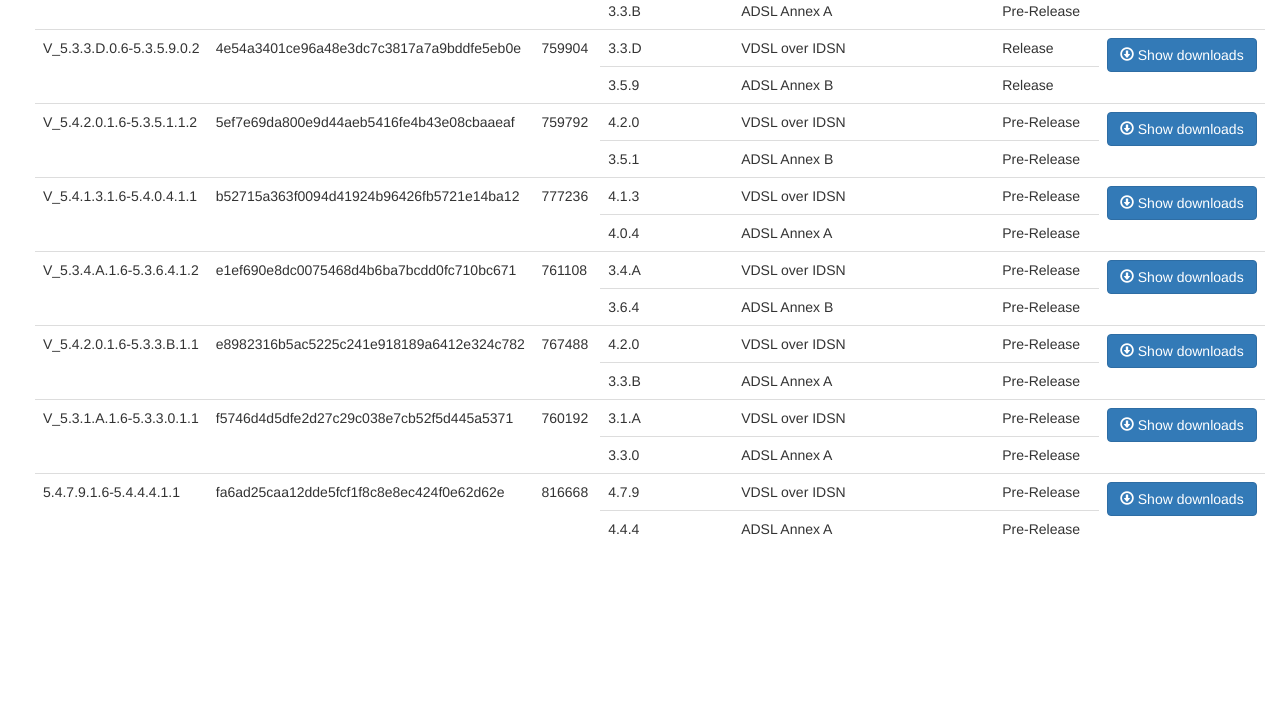
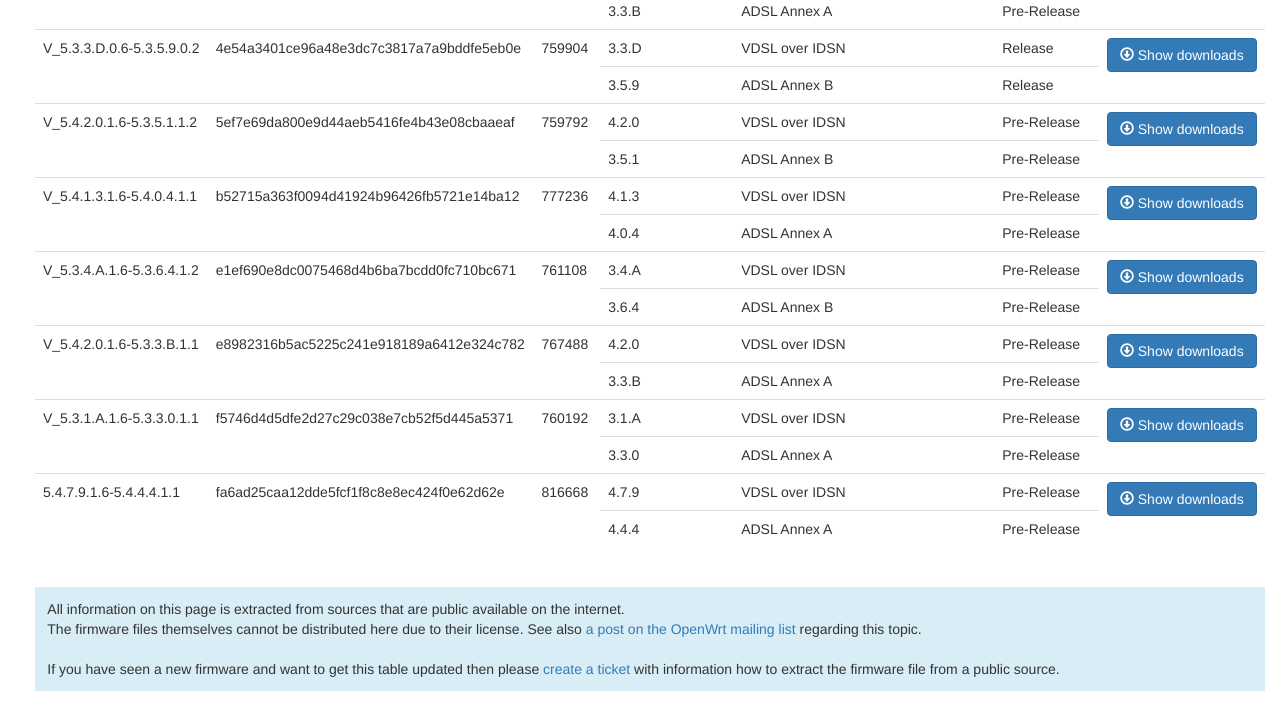
Before and after one commit to xdarklight/lantiq-xdsl-firmware-info, a Jekyll site: the page built from index.html, in a window 1280 px wide. Shown: the part 353-1054 px from the top of the page. Built offline with Jekyll 4.4.1, drawn with Linux system fonts in a browser that asks for light colours; nearby versions of some CDN libraries; before the commit the page ends 920 px from its top, so only the background shows below that.

Commit message:
Add license and "how to help" information.

```diff
--- a/index.html
+++ b/index.html
@@ -44,4 +44,12 @@
 			{% endfor %}
 		</table>
 	</div>
+	<br />
+
+	<p class="bg-info" style="padding: 1% 1% 1% 1%">
+		All information on this page is extracted from sources that are public available on the internet.<br />
+		The firmware files themselves cannot be distributed here due to their license. See also <a href="https://lists.openwrt.org/pipermail/openwrt-devel/2014-October/029006.html">a post on the OpenWrt mailing list</a> regarding this topic.<br />
+		<br />
+		If you have seen a new firmware and want to get this table updated then please <a href="https://github.com/xdarklight/lantiq-xdsl-firmware-info/issues/new">create a ticket</a> with information how to extract the firmware file from a public source.
+	</p>
 </div>
```
